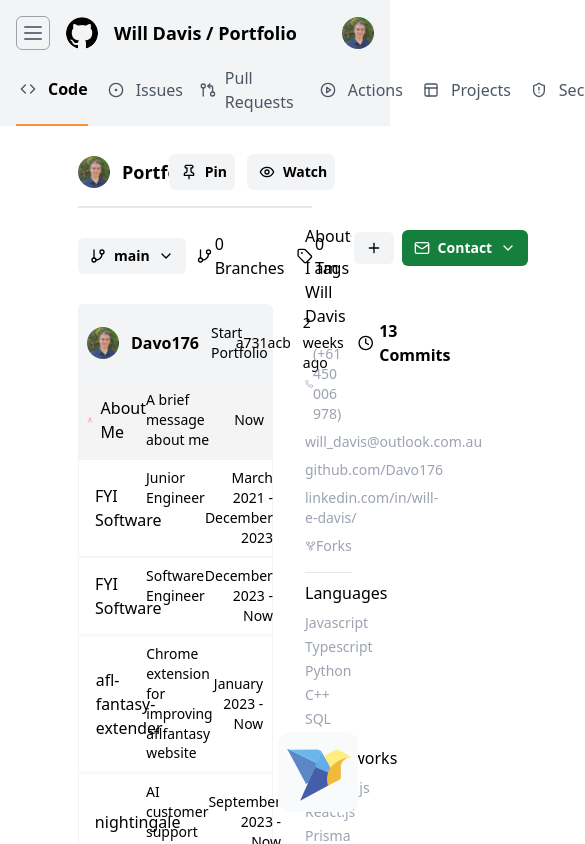
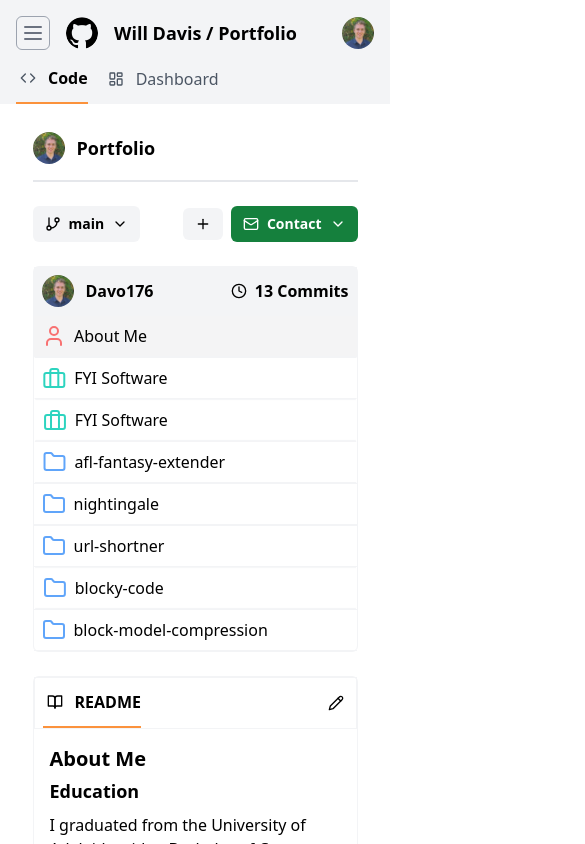
Before and after one commit to Davo176/portfolio, a React (Vite) app: page / in a window 390 px wide. Shown: the top 844 px of the page, 585 px wide, since content can reach past the window. Built offline with nearby package versions, Linux system fonts and the light colour scheme.

Commit message:
phone responsive

```diff
--- a/src/App.jsx
+++ b/src/App.jsx
@@ -1,7 +1,7 @@
 import { Link, Outlet } from "react-router-dom";
 import ProfilePicture from "/profile-picture.jpg";
 import { NightingaleBubble } from "./nightingale";
-import { Menu, Code, CircleDot, GitPullRequestArrow, PlayCircle, PanelsTopLeft, ShieldAlert, LineChart, Settings } from "lucide-react";
+import { Menu, Code, CircleDot, GitPullRequestArrow, PlayCircle, PanelsTopLeft, ShieldAlert, LineChart, Settings, LayoutDashboard } from "lucide-react";
 
 function Tab(props) {
     return (
@@ -30,13 +30,13 @@
                     </div>
                     <div className="flex flex-row gap-4">
                         <Tab icon={Code} name={"Code"} selected={true} />
-                        <Tab icon={CircleDot} name={"Issues"} />
-                        <Tab icon={GitPullRequestArrow} name={"Pull Requests"} />
+                        <Tab icon={LayoutDashboard} name={"Dashboard"} />
+                        {/* <Tab icon={GitPullRequestArrow} name={"Pull Requests"} />
                         <Tab icon={PlayCircle} name={"Actions"} />
                         <Tab icon={PanelsTopLeft} name={"Projects"} />
                         <Tab icon={ShieldAlert} name={"Security"} />
                         <Tab icon={LineChart} name={"Insights"} />
-                        <Tab icon={Settings} name={"Settings"} />
+                        <Tab icon={Settings} name={"Settings"} /> */}
                     </div>
                 </div>
                 <Outlet />
--- a/src/home/index.jsx
+++ b/src/home/index.jsx
@@ -52,36 +52,36 @@
     return (
         <>
             <div className="flex w-full flex-col items-center justify-center">
-                <div className="w-3/5 pt-3">
-                    <div className="flex flex-row items-center justify-between py-4 ">
+                <div className="w-5/6 pt-3 lg:w-3/5">
+                    <div className="flex flex-row items-center justify-between py-4">
                         <div className="flex flex-row items-center gap-3">
                             <img src="/profile-picture.jpg" className="h-8 rounded-full" />
                             <h2 className="text-lg  font-semibold">Portfolio</h2>
                         </div>
                         <div className="flex flex-row items-center gap-3">
-                            <button className="flex flex-row items-center gap-1 rounded-md bg-gray-100 p-2 text-sm font-semibold">
+                            <button className="hidden flex-row items-center gap-1 rounded-md bg-gray-100 p-2 text-sm font-semibold lg:flex">
                                 <Pin className="h-4" />
                                 Pin
                             </button>
-                            <button className="flex flex-row items-center gap-1 rounded-md bg-gray-100 p-2 text-sm font-semibold">
+                            <button className="hidden flex-row items-center gap-1 rounded-md bg-gray-100 p-2 text-sm font-semibold lg:flex">
                                 <Eye className="h-4" />
                                 Watch
                             </button>
                         </div>
                     </div>
-                    <div className="flex flex-row gap-8 border-t-2 pt-2">
-                        <div className="flex w-5/6 flex-col gap-6">
-                            <div className="flex flex-row items-center justify-between">
-                                <div className="flex flex-row items-center gap-2 pt-4">
+                    <div className="flex flex-row border-t-2 pt-2 lg:gap-8">
+                        <div className="flex flex-col gap-6 lg:w-5/6">
+                            <div className="flex flex-row items-center justify-between pt-4">
+                                <div className="flex flex-row items-center gap-2 ">
                                     <button className="flex flex-row items-center gap-1 rounded-md bg-gray-100 p-2 text-sm font-semibold">
                                         <GitBranch className="h-4" />
                                         main
                                         <ChevronDown className="h-4" />
                                     </button>
-                                    <div className="flex items-center">
+                                    <div className="hidden items-center lg:flex">
                                         <GitBranch className="h-4" /> 0 Branches
                                     </div>
-                                    <div className="flex items-center">
+                                    <div className="hidden items-center lg:flex">
                                         <Tag className="h-4" /> 0 Tags
                                     </div>
                                 </div>
@@ -101,11 +101,11 @@
                                     <div className="flex flex-row items-center gap-3">
                                         <img src="/profile-picture.jpg" className="h-8 rounded-full" />
                                         <div className="font-semibold">Davo176</div>
-                                        <div className="text-sm  font-light">Start Portfolio</div>
+                                        <div className="hidden text-sm font-light lg:block">Start Portfolio</div>
                                     </div>
                                     <div className="flex flex-row items-center gap-3">
-                                        <div className="text-sm font-light">a731acb</div>
-                                        <div className="text-sm font-light">2 weeks ago</div>
+                                        <div className="hidden text-sm font-light lg:block">a731acb</div>
+                                        <div className="hidden text-sm font-light lg:block">2 weeks ago</div>
                                         <div className="flex flex-row items-center gap-1">
                                             <Clock className="h-4 text-sm font-light" />
                                             <div className="font-semibold">13 Commits</div>
@@ -140,7 +140,7 @@
                                 </div>
                             </div>
                         </div>
-                        <div className="w-1/5">
+                        <div className="hidden w-1/5 lg:block">
                             <div className="flex flex-row items-center justify-between py-2">
                                 <div className="font-medium">About</div>
                                 <Settings className="h-4" />
@@ -162,10 +162,6 @@
                                 <div className="flex flex-row items-center  ">
                                     <Linkedin className="h-4" />
                                     linkedin.com/in/will-e-davis/
-                                </div>
-                                <div className="flex flex-row items-center  ">
-                                    <GitFork className="h-4" />
-                                    Forks
                                 </div>
                             </div>
                             <hr />
@@ -239,12 +235,12 @@
                     setHasClicked(true);
                 }}
             >
-                <div className="flex w-1/3 flex-row items-center gap-2">
+                <div className="flex flex-row items-center gap-2 lg:w-1/3">
                     {Component}
                     <div>{project.name}</div>
                 </div>
-                <div className="flex self-start text-sm font-light">{project.message}</div>
-                <div className="flex-grow text-right text-sm font-light">{project.time}</div>
+                <div className="hidden self-start text-sm font-light lg:flex">{project.message}</div>
+                <div className="hidden flex-grow text-right text-sm font-light lg:block">{project.time}</div>
             </div>
         </motion.div>
     );
--- a/src/home/projects/afl-fantasy-extender.jsx
+++ b/src/home/projects/afl-fantasy-extender.jsx
@@ -123,8 +123,8 @@
             </SectionHeader>
             <div className="flex justify-center">
                 <iframe
-                    width="560"
-                    height="315"
+                    // width="full"
+                    style={{ width: "100%", height: "auto", aspectRatio: "16/9" }}
                     src="https://www.youtube.com/embed/cxRZbMwU0KA?si=x24LkKnxMsiET_y5"
                     title="YouTube video player"
                     allow="accelerometer; autoplay; clipboard-write; encrypted-media; gyroscope; picture-in-picture; web-share"
@@ -136,7 +136,7 @@
                     <SectionHeader>
                         <span>Dashboard</span>
                     </SectionHeader>
-                    <p>
+                    <p className="w-5/6 lg:w-full">
                         <AgChartsReact options={chartOptions} />
                     </p>
                 </>
--- a/src/home/projects/blocky-code.jsx
+++ b/src/home/projects/blocky-code.jsx
@@ -19,8 +19,7 @@
             </SectionHeader>
             <div className="flex justify-center">
                 <iframe
-                    width="560"
-                    height="315"
+                    style={{ width: "100%", height: "auto", aspectRatio: "16/9" }}
                     src="https://www.youtube.com/embed/9HJHqExkxUU?si=sR0IDu39tOxi1kse"
                     title="YouTube video player"
                     allow="accelerometer; autoplay; clipboard-write; encrypted-media; gyroscope; picture-in-picture; web-share"
--- a/src/nightingale/index.jsx
+++ b/src/nightingale/index.jsx
@@ -80,7 +80,7 @@
 function NightingaleBubble() {
     const [chatOpen, setChatOpen] = useState(false);
     return (
-        <div className="fixed bottom-8 right-8">
+        <div className="bottom-8 right-8 hidden lg:fixed">
             {chatOpen && (
                 <AnimatePresence>
                     <motion.div
```
